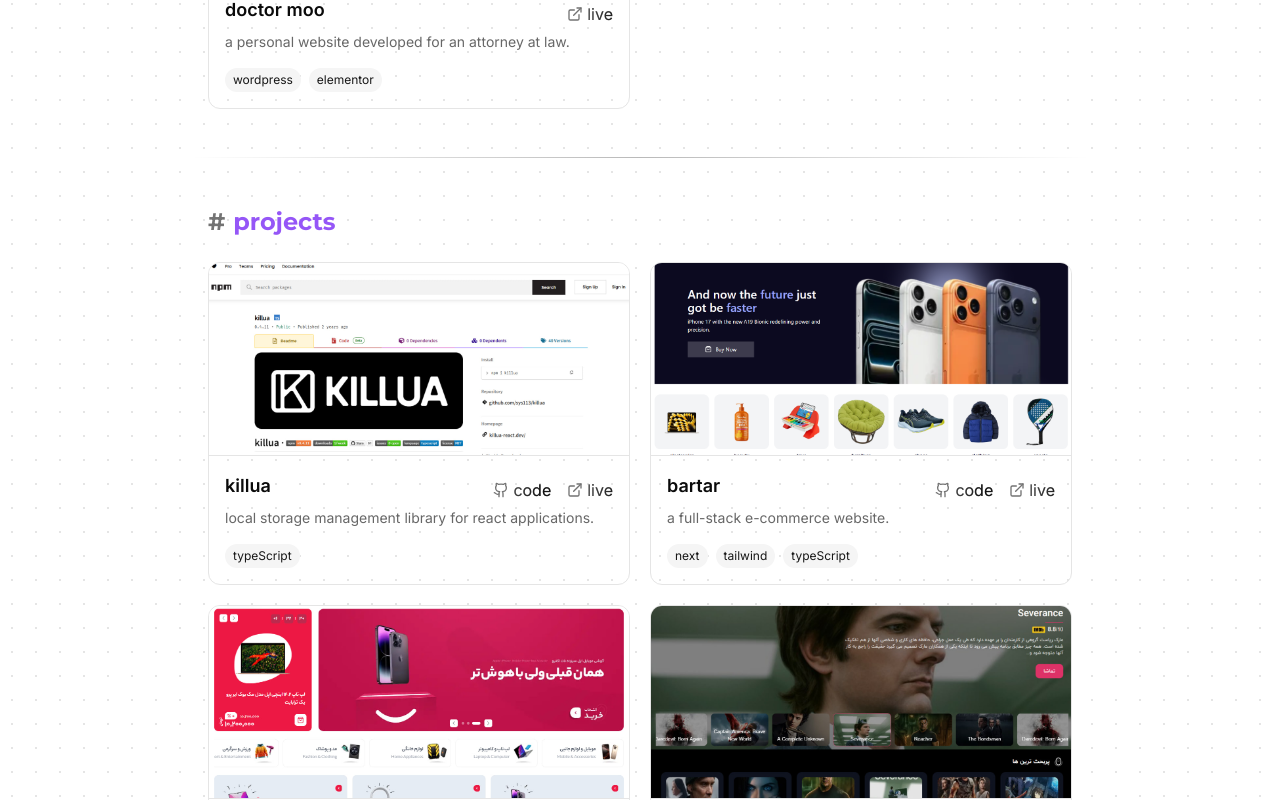
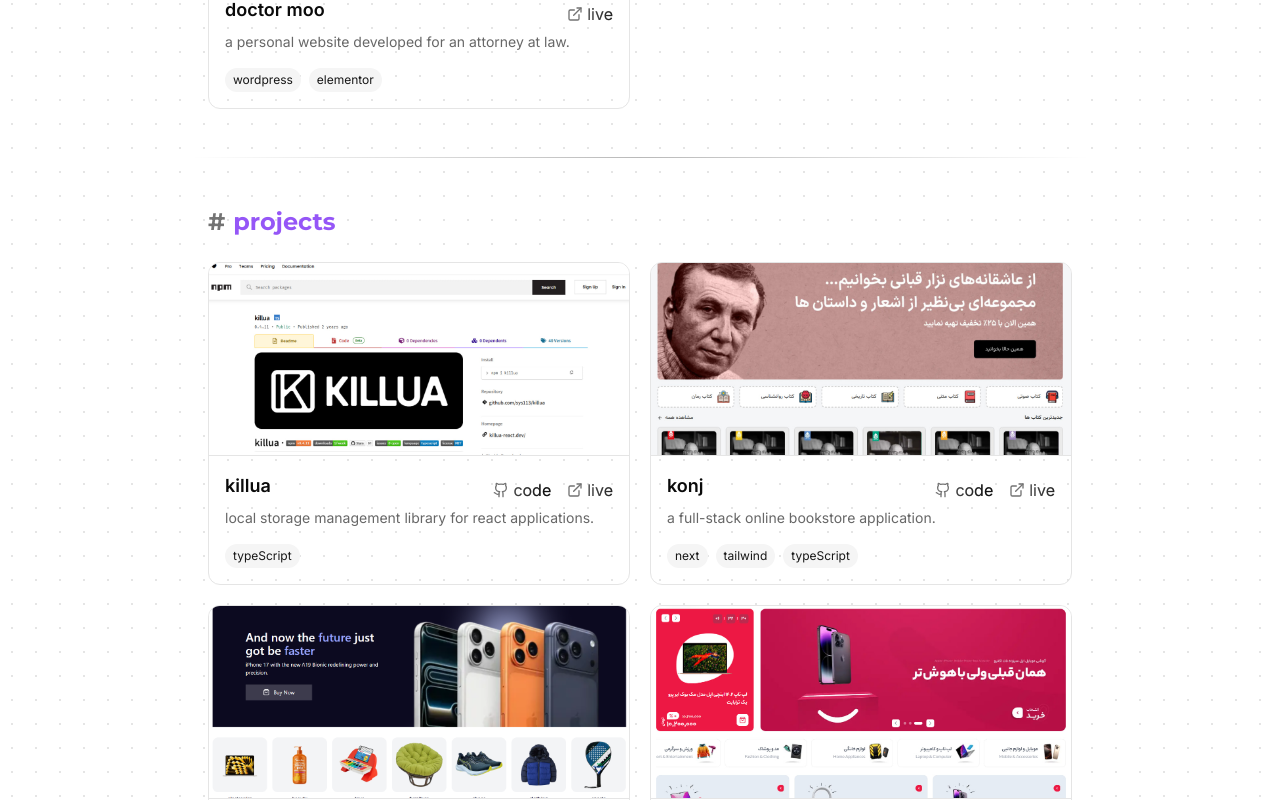
Before and after one commit to chaos-seeker/portfolio, a Next.js app: page / in a window 1280 px wide. Shown: the part 2000-2800 px from the top of the page. Built offline with nearby package versions, Linux system fonts and the light colour scheme; a web font is replaced by a local one.

Commit message:
chore: new changes

```diff
--- a/containers/routes/home/projects.tsx
+++ b/containers/routes/home/projects.tsx
@@ -31,6 +31,14 @@
               technologies={['typescript']}
               code="https://github.com/chaos-seeker/killua"
               live="https://www.npmjs.com/package/killua"
+            />
+            <CardItem
+              image="/images/projects-konj.jpg"
+              title={t('projects.konj.title')}
+              description={t('projects.konj.description')}
+              technologies={['nextjs', 'tailwind', 'typescript']}
+              code="https://github.com/chaos-seeker/konj"
+              live="https://konj-henna.vercel.app/"
             />
             <CardItem
               image="/images/projects-bartar.png"
--- a/i18n.ts
+++ b/i18n.ts
@@ -46,6 +46,8 @@
     'projects.todoList.description': 'a todo list with killua.',
     'projects.shoppingCart.title': 'shopping cart',
     'projects.shoppingCart.description': 'a shopping cart with killua.',
+    'projects.konj.title': 'konj',
+    'projects.konj.description': 'a full-stack online bookstore application.',
     'common.code': 'code',
     'common.live': 'live',
     'tech.html': 'html',
@@ -112,6 +114,8 @@
     'projects.todoList.description': 'یک لیست کارها با کیلوا.',
     'projects.shoppingCart.title': 'سبد خرید',
     'projects.shoppingCart.description': 'یک سبد خرید با کیلوا.',
+    'projects.konj.title': 'کنج',
+    'projects.konj.description': 'یک فروشگاه آنلاین کتاب فول استک.',
     'common.code': 'کد',
     'common.live': 'نمایش',
     'tech.html': 'اچ تی ام ال',
@@ -173,6 +177,8 @@
     'projects.todoList.description': 'قائمة مهام باستخدام كيلوا.',
     'projects.shoppingCart.title': 'سلة التسوق',
     'projects.shoppingCart.description': 'سلة تسوق باستخدام كيلوا.',
+    'projects.konj.title': 'کنج',
+    'projects.konj.description': 'تطبيق متجر كتب على الإنترنت فول استک.',
     'common.code': 'الكود',
     'common.live': 'العرض',
     'tech.html': 'اچ تی ام ال',
```
Also changed, not shown: public/images/projects-konj.jpg (added).
